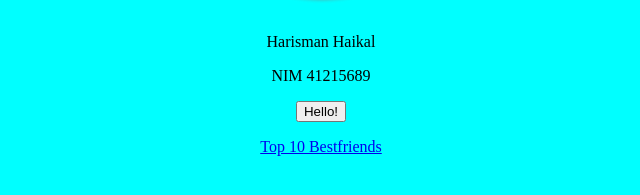
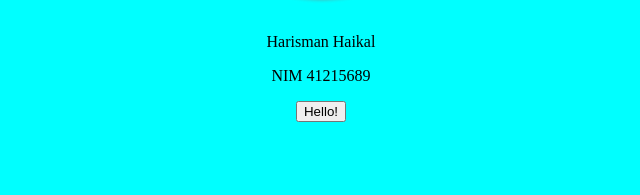
Before and after one commit to HarismanHaikal/haikal13.github.io, a plain HTML site: page index.html in a window 1280 px wide. Shown: the part 249-444 px from the top of the page, without its empty margins (319-959 px from the left). Drawn offline with Linux system fonts and the light colour scheme.

Commit message:
Ini tugas p03 Harisman Haikal-NIM: 41215689

```diff
--- a/index.html
+++ b/index.html
@@ -42,7 +42,7 @@ body{
 </p>
 
 	<div>
-		<a href="p03/tabel.html">Top 10 Bestfriends</a>
+
 	</div>
 
 </body>
```
